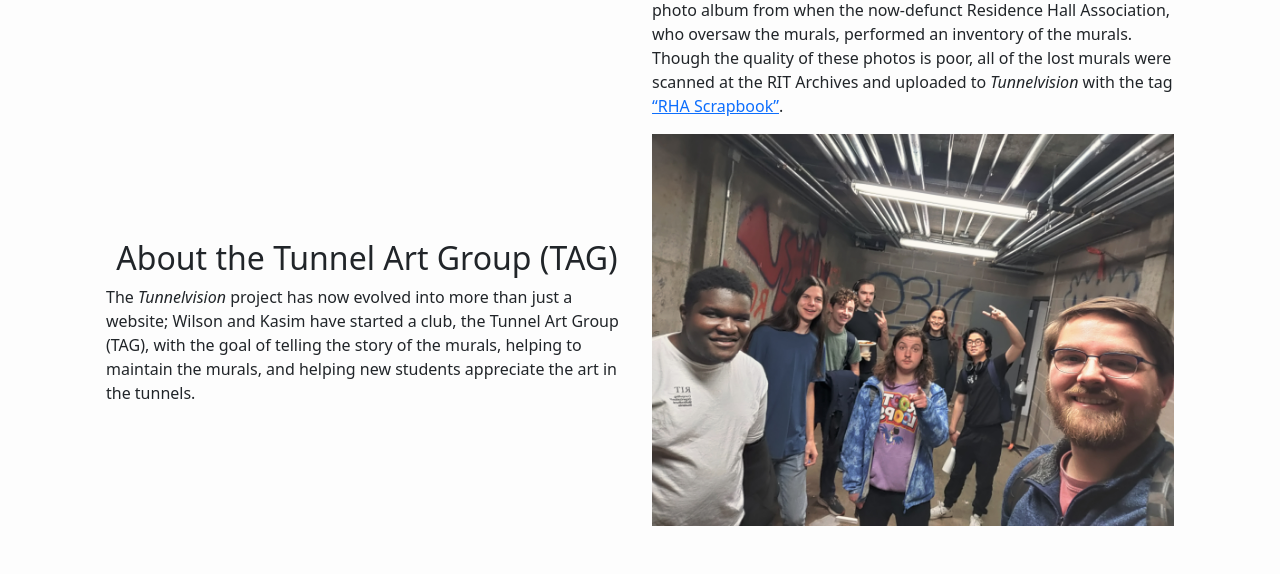
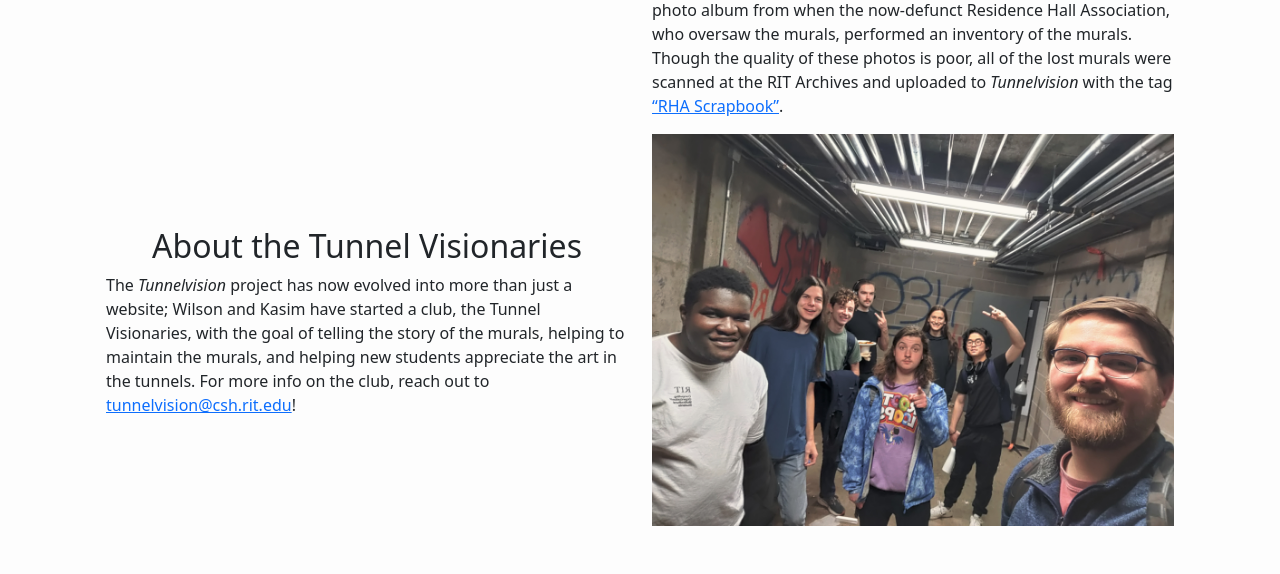
Before and after one commit to wilsonmcdade/tunnelvision, a Flask app: page /about in a window 1280 px wide. Shown: the part 1736-2310 px from the top of the page. Run offline with Flask 3, Linux system fonts and the light colour scheme; parts of the project's set-up code (start-up, migrations or seed data) failed here and were passed over; some libraries are stand-ins or nearby versions.

Commit message:
Update TAG reference to Tunnel visionaries

```diff
--- a/templates/about.html
+++ b/templates/about.html
@@ -40,9 +40,9 @@ About - TunnelVision
                     </div>
                 </div>
                 <div class="col-md-6">
-                    <h2>About the Tunnel Art Group (TAG)</h2>
+                    <h2>About the Tunnel Visionaries</h2>
                     <div class="text-start">
-                        <p>The <i>Tunnelvision</i> project has now evolved into more than just a website; Wilson and Kasim have started a club, the Tunnel Art Group (TAG), with the goal of telling the story of the murals, helping to maintain the murals, and helping new students appreciate the art in the tunnels.</p>
+                        <p>The <i>Tunnelvision</i> project has now evolved into more than just a website; Wilson and Kasim have started a club, the Tunnel Visionaries, with the goal of telling the story of the murals, helping to maintain the murals, and helping new students appreciate the art in the tunnels. For more info on the club, reach out to <a href="mailto:tunnelvision@csh.rit.edu">tunnelvision@csh.rit.edu</a>!</p>
                     </div>
                 </div>
                 <div class="col-md-6">
```
